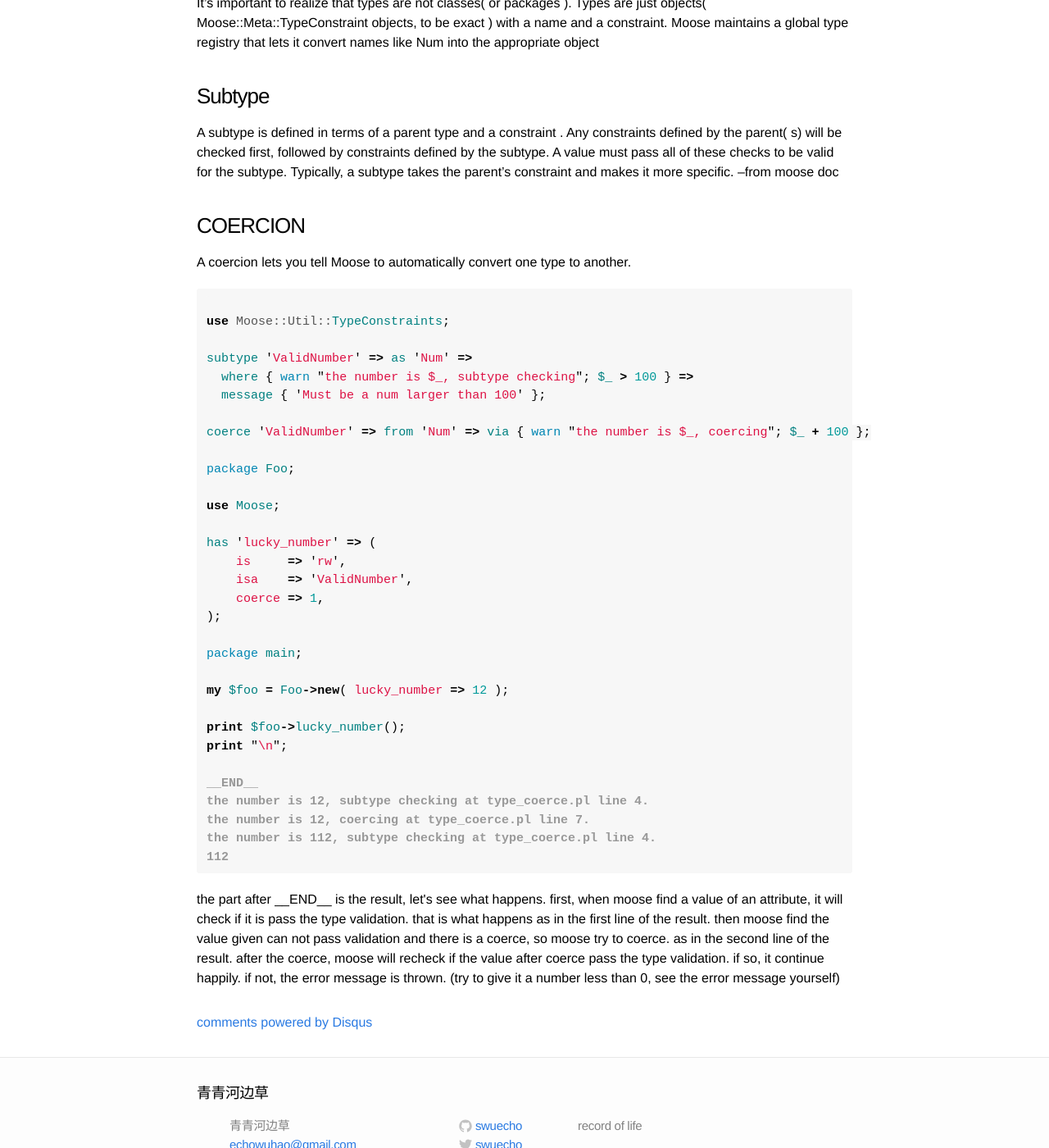
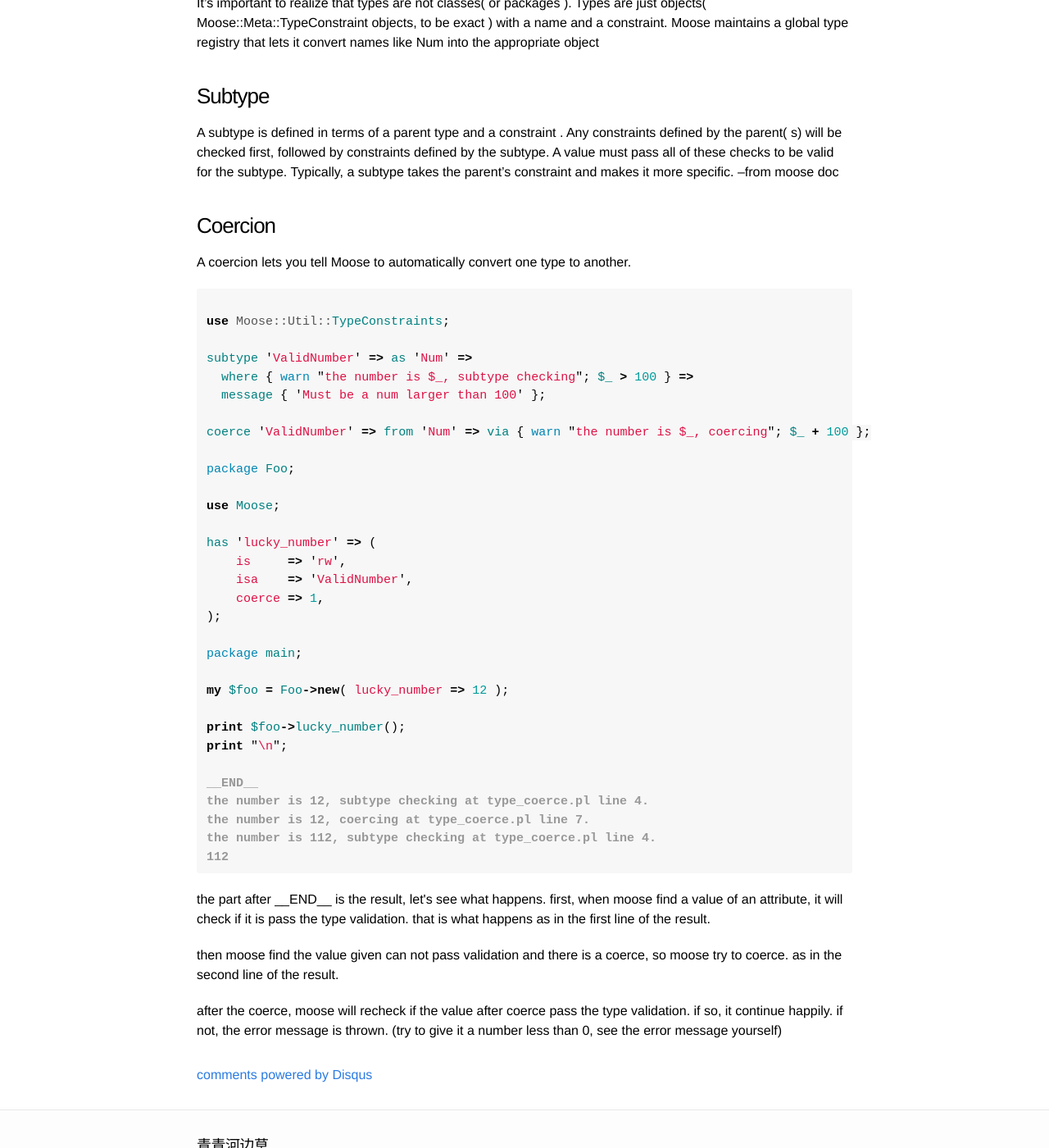
Before and after one commit to swuecho/swuecho.github.io, a Jekyll site: the page built from _posts/2015-06-07-moose-type-and-coerce.md, in a window 1280 px wide and 1400 px high, scrolled down 364 px. Shown: the whole window at 82% size. Built offline with Jekyll 4.4.1, drawn with Linux system fonts in a browser that asks for light colours; comment, search, counter and statistics services are not loaded.

Commit message:
reformat

```diff
--- a/_posts/2015-06-07-moose-type-and-coerce.md
+++ b/_posts/2015-06-07-moose-type-and-coerce.md
@@ -9,7 +9,7 @@ firstly, what is type and coerce?
 
 let's see what is in the moose doc(Moose::Manual::Types)
 
-### TYPE
+### Type
 
 It's important to realize that types are not classes( or packages ).
 Types are just objects( Moose::Meta::TypeConstraint objects, to be exact )
@@ -22,7 +22,7 @@ s) will be checked first, followed by constraints defined by the subtype. A valu
 Typically, a subtype takes the parent's constraint and makes it more specific. --from moose doc
 
 
-### COERCION
+### Coercion
 
 A coercion lets you tell Moose to automatically convert one type to another.
 
@@ -62,7 +62,7 @@ the number is 112, subtype checking at type_coerce.pl line 4.
 
 <p>the part after __END__ is  the result, let's see what happens.
 first,  when moose find a value of an attribute, it will check if it is pass the type validation.
-that is what happens as in the first line of the result.
+that is what happens as in the first line of the result.</p>
 
 then moose find the value given can not pass validation and there is a coerce, so moose try to coerce.
 as in the second line of the result.
```
